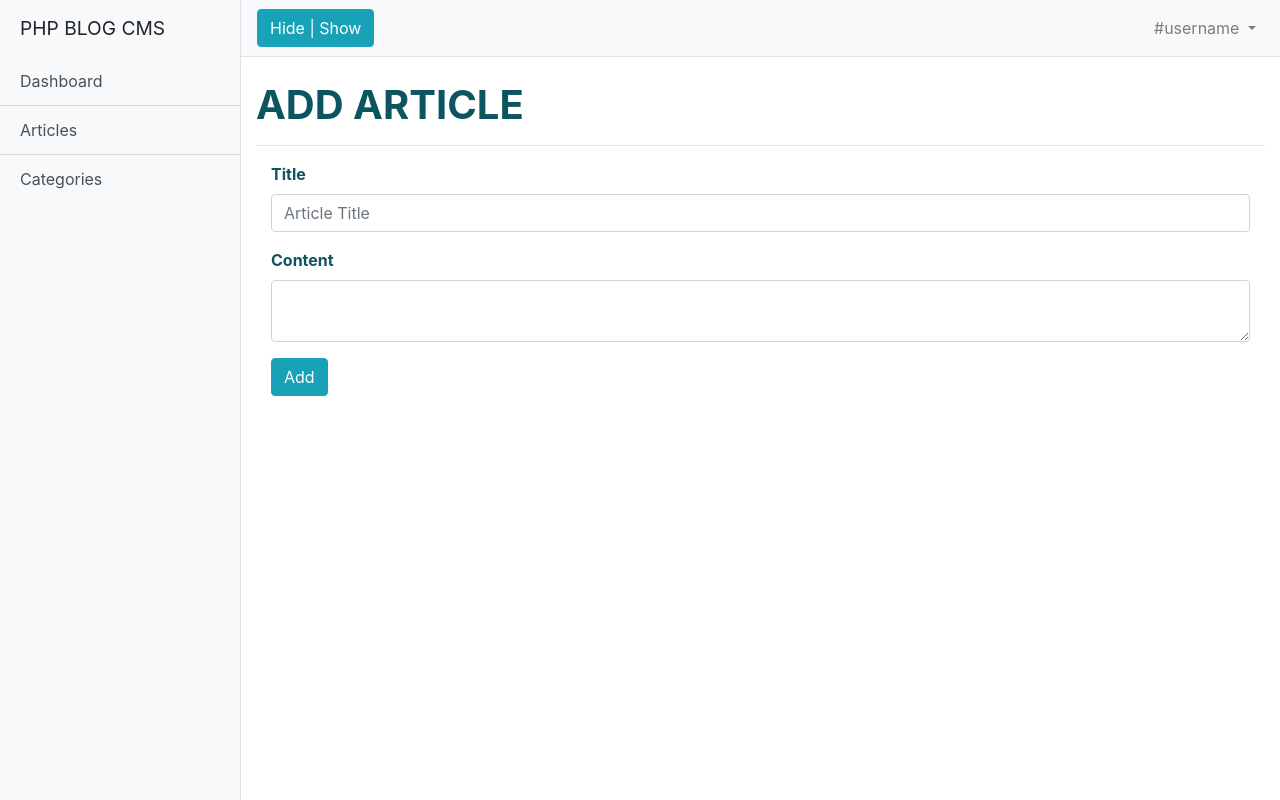
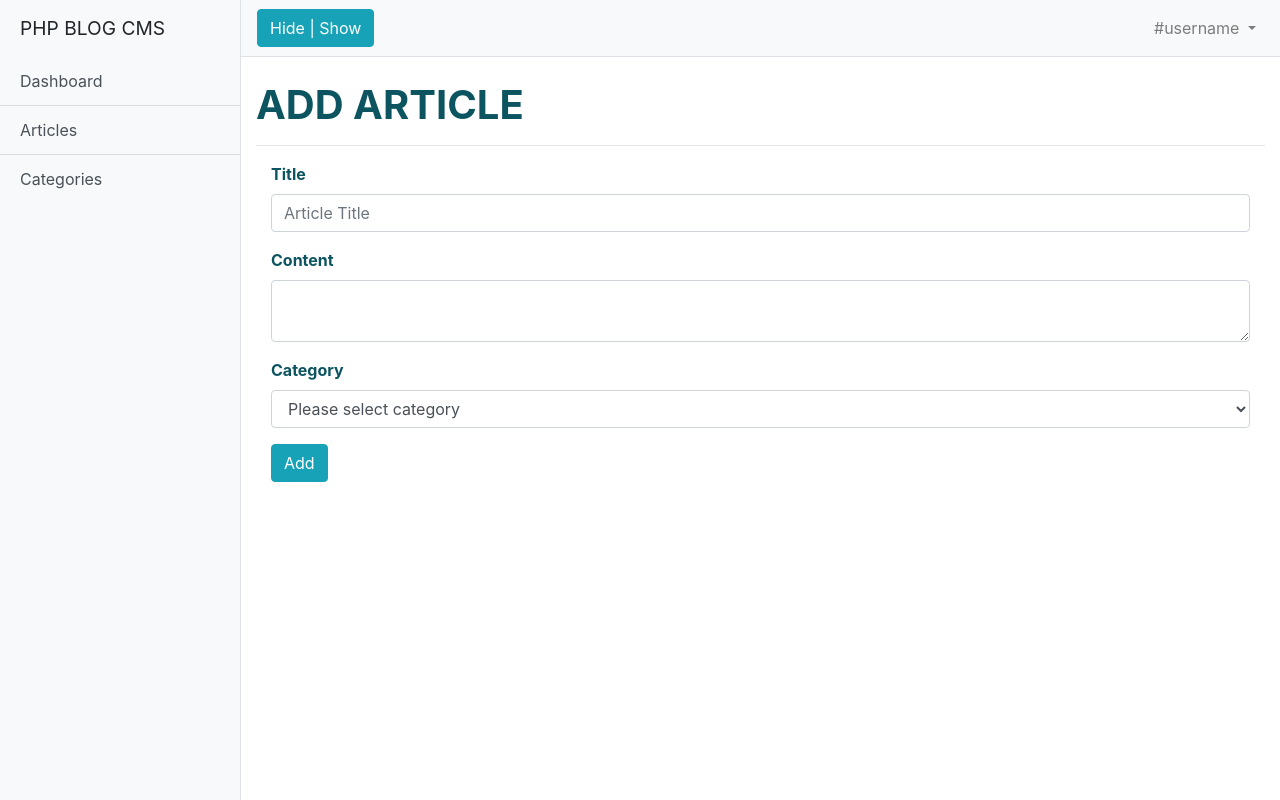
Before and after one commit to elifcakmakk/php-blog, a PHP site: page /admin/articles/create.php in a window 1280 px wide. Run offline with PHP 8.4, Linux system fonts and the light colour scheme; data that the repository does not hold is empty.

Commit message:
articles create page in category add,

```diff
--- a/admin/articles/create.php
+++ b/admin/articles/create.php
@@ -18,7 +18,20 @@
             <label style="color: #0c5460"><strong>Content</strong></label>
             <textarea name="content" type="text" class="form-control" required >
             </textarea>
+        </div>
+        <div class="form-group">
+            <label style="color: #0c5460"><strong>Category</strong></label>
+            <select name="category" class="form-control">
+                <option disabled selected >Please select category</option>
+                <?php
+                $categories = $db->query("select * from categories", PDO::FETCH_ASSOC);
 
+                 foreach ($categories as $category) { ?>
+                     <option value="<?php echo $category['id'] ?>" ><?php echo $category['name']; ?></option>
+                 <?php } ?>
+
+
+            </select>
         </div>
 
 
@@ -27,21 +40,25 @@
 </div>
 
 <?php
+
+
 if($_POST){
 
     $title=$_POST["title"];
     $content=$_POST["content"];
+    $category_id =$_POST['category'];
 
     $data=array(
         "title"    =>$title,
         "slug"     =>slugger::slugify($title),
         "content"  =>keyword::cut($content),
-        // TODO 2 ":category_id => (int) $_POST['category_id'] insert into güncelle
+        "category_id" =>(int)$category_id
     );
     $sql=("INSERT INTO articles SET
                 title   =:title,
                 slug    =:slug,
-                content =:content");
+                content =:content,
+                category_id =:category_id ");
     $insert=$db->prepare($sql);
     $result=$insert->execute($data);
     if($result){
```
